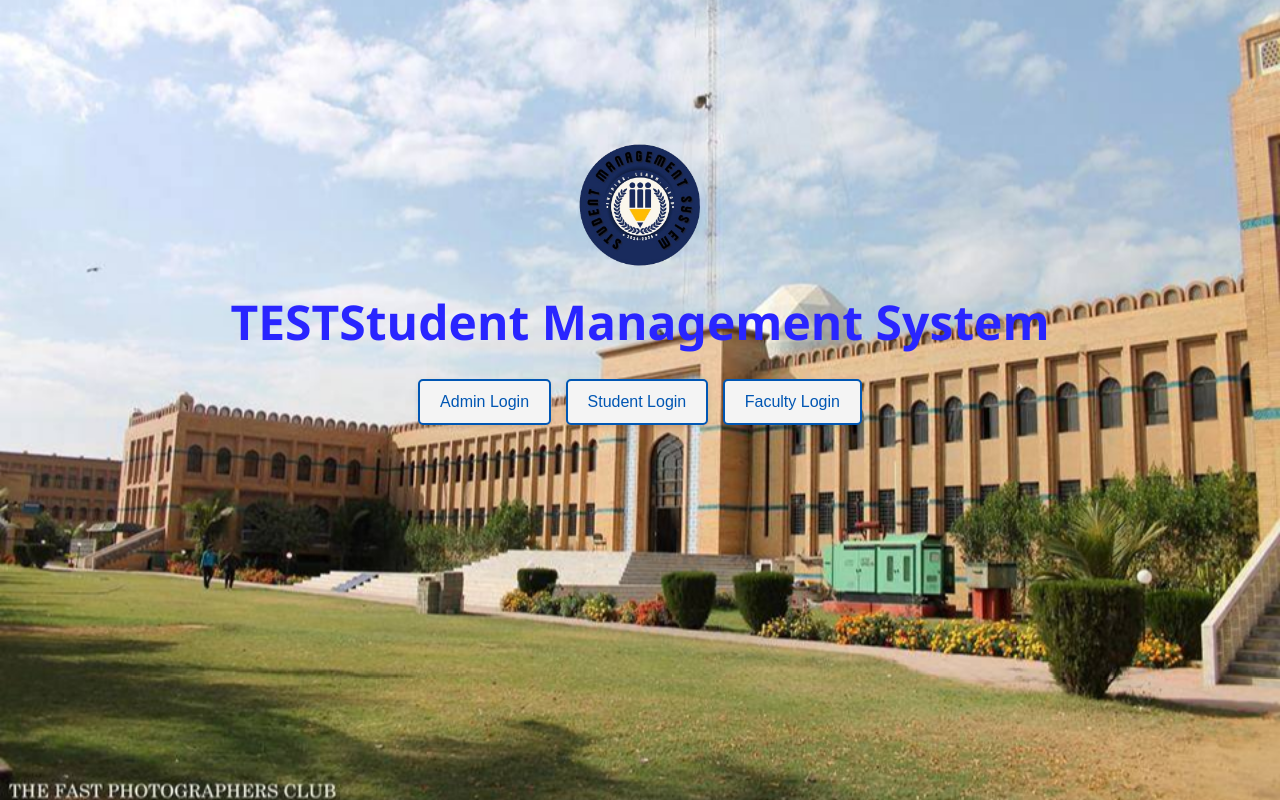
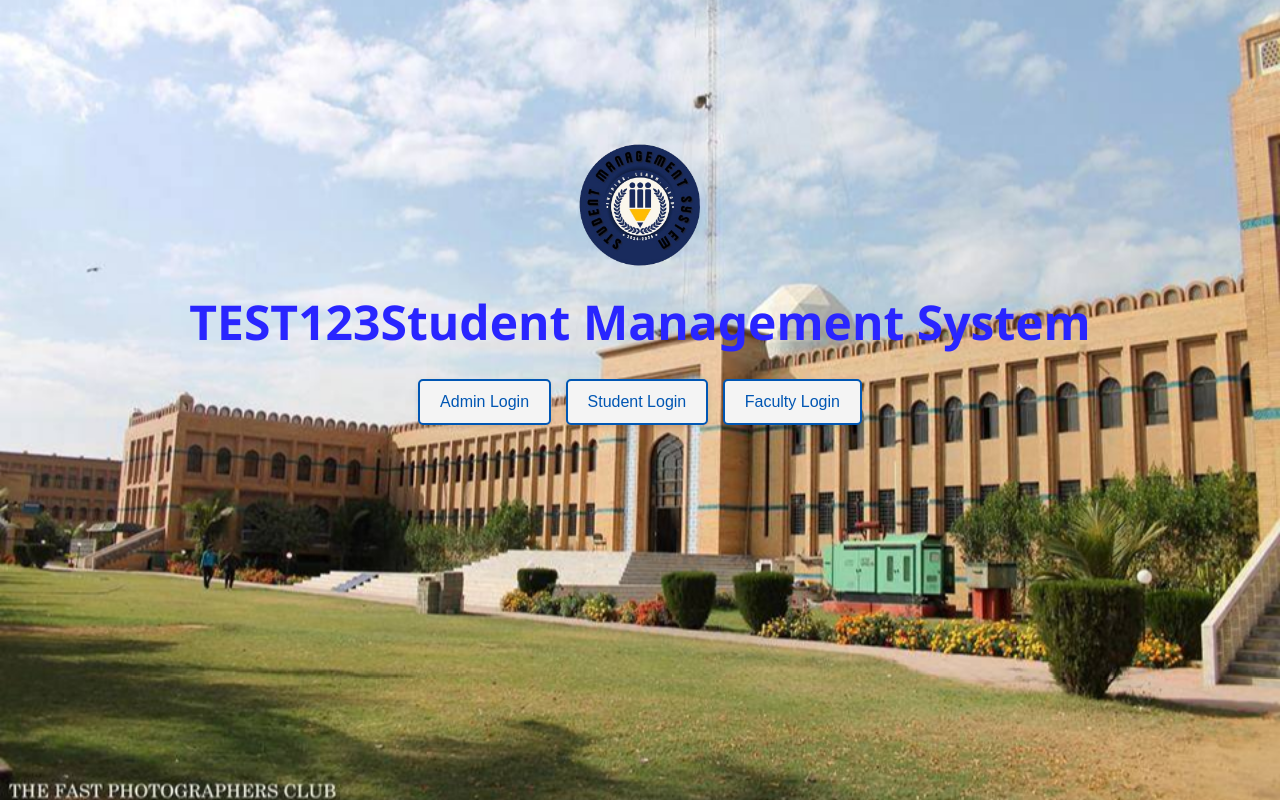
Before and after one commit to AQG53/DB-PROJECT, a plain HTML site: page mainpage.html in a window 1280 px wide. Drawn offline with Linux system fonts and the light colour scheme.

Commit message:
Update mainpage.html

```diff
--- a/mainpage.html
+++ b/mainpage.html
@@ -10,7 +10,7 @@
     <div class="container">
         <header>
             <img src="SMS.png" alt="Student Management System Logo" class="logo">
-            <div class="system-title">TESTStudent Management System</div>
+            <div class="system-title">TEST123Student Management System</div>
         </header>
         <div class="login-section">
             <button class="login-button" onclick="login('admin')">Admin Login</button>
```
